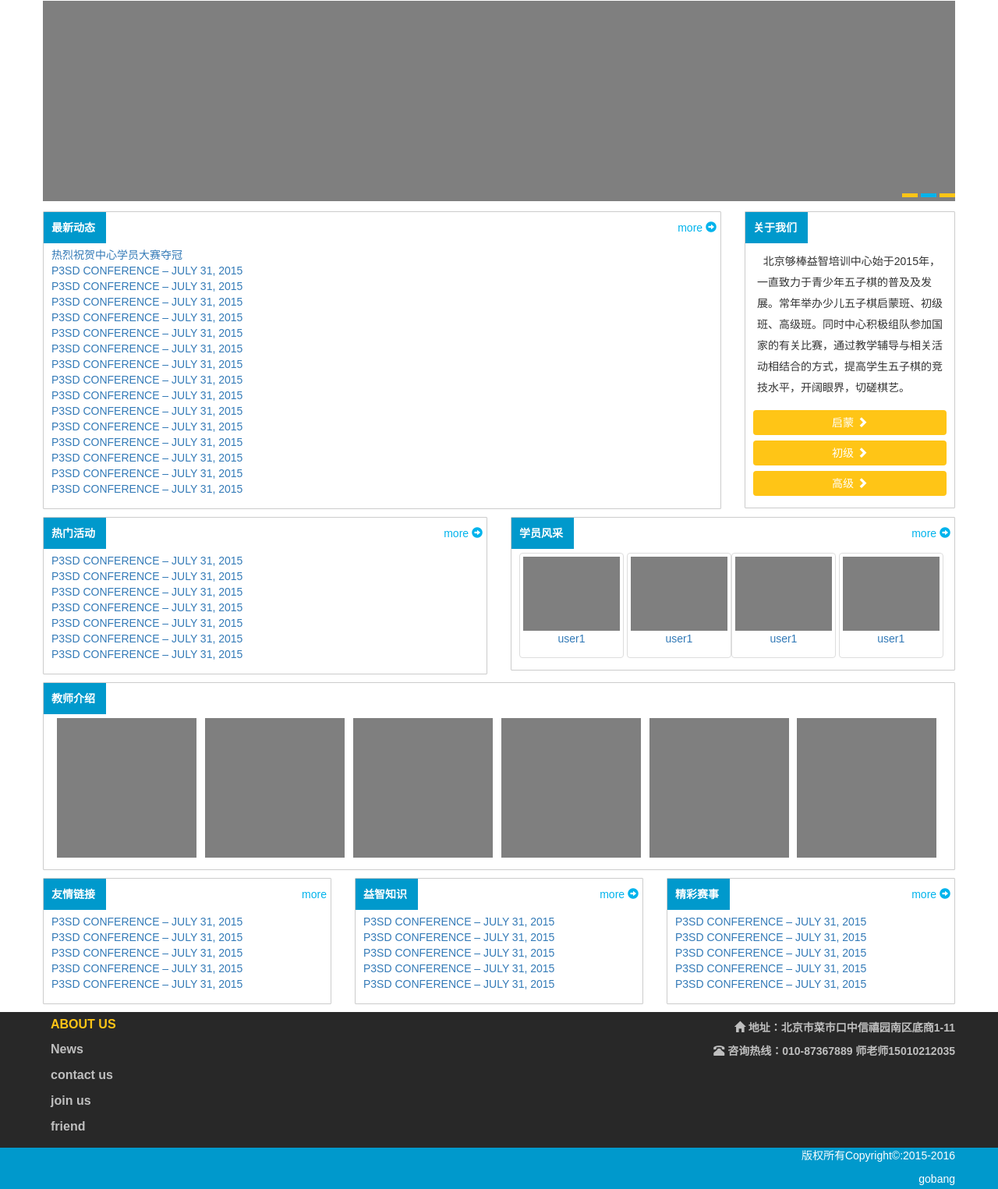
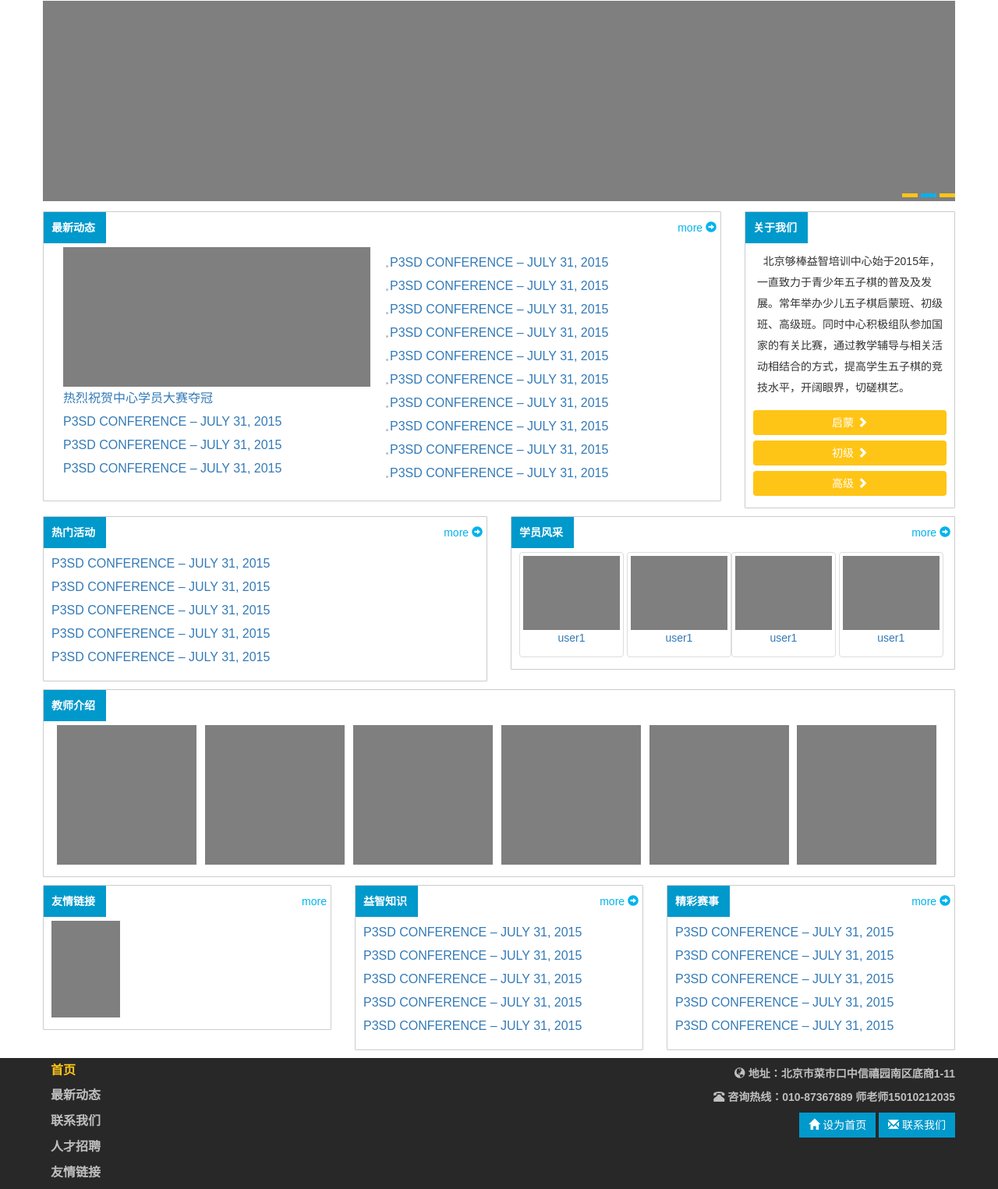
Before and after one commit to LaurelSun/btDemo, a plain HTML site: page demo/index.html in a window 1280 px wide. Shown: the part 87-1612 px from the top of the page at 78% size. Drawn offline with Linux system fonts and the light colour scheme.

Commit message:
modify news

```diff
--- a/css/index.css
+++ b/css/index.css
@@ -75,6 +75,28 @@ ul{padding-left:0px;}
     color: #fff;
     font-size:14px;
 }
+.item .news{
+    overflow: hidden;
+}
+.item .news img{
+    width:100%;
+}
+.item .news a,.item .event a
+,.item .knowledge a,.item .match a{
+    line-height: 30px;
+    font-size: 16px;
+    position: relative;
+}
+.item .news .right a:before{
+    content: '';
+    width:3px;
+    height: 3px;
+    border-radius: 100%;
+    background: #bbb;
+    position: absolute;
+    top:12px;
+    left:-5px;
+}
 .item .stu_list li,.item .teacher_list li{
     display: inline-block;
 }
@@ -122,3 +144,9 @@ ul{padding-left:0px;}
     color:#fff;
     text-align: right;
 }
+.conact .btn-default{
+    background: #0099CC;
+    color: #fff;
+    border:0px;
+    border-radius: 0px;
+}
--- a/demo/index.html
+++ b/demo/index.html
@@ -66,9 +66,23 @@
                         </span>
                     </div>
 
-                    <div class="">
+                    <div class="news">
+                        <div class="col-md-6">
                             <ul>
+                                <li>
+                                    <a href="">
+                                        <img src="../img/news.jpg" alt=""/>
+                                    </a>
+                                </li>
                                 <li><a href="">热烈祝贺中心学员大赛夺冠</a></li>
+                                <li><a href="">P3SD CONFERENCE – JULY 31, 2015</a></li>
+                                <li><a href="">P3SD CONFERENCE – JULY 31, 2015</a></li>
+                                <li><a href="">P3SD CONFERENCE – JULY 31, 2015</a></li>
+
+                            </ul>
+                        </div>
+                        <div class="col-md-6">
+                            <ul class="right">
                                 <li><a href="">P3SD CONFERENCE – JULY 31, 2015</a></li>
                                 <li><a href="">P3SD CONFERENCE – JULY 31, 2015</a></li>
                                 <li><a href="">P3SD CONFERENCE – JULY 31, 2015</a></li>
@@ -79,12 +93,12 @@
                                 <li><a href="">P3SD CONFERENCE – JULY 31, 2015</a></li>
                                 <li><a href="">P3SD CONFERENCE – JULY 31, 2015</a></li>
                                 <li><a href="">P3SD CONFERENCE – JULY 31, 2015</a></li>
-                            <li><a href="">P3SD CONFERENCE – JULY 31, 2015</a></li>
-                             <li><a href="">P3SD CONFERENCE – JULY 31, 2015</a></li>
-                            <li><a href="">P3SD CONFERENCE – JULY 31, 2015</a></li>
-                            <li><a href="">P3SD CONFERENCE – JULY 31, 2015</a></li>
-                            <li><a href="">P3SD CONFERENCE – JULY 31, 2015</a></li>
+
                             </ul>
+                        </div>
+
+
+
                     </div>
                 </div>
             </div>
@@ -120,16 +134,13 @@
                         <span class="glyphicon glyphicon-circle-arrow-right"></span>
                         </span>
                     </div>
-                     <div class="">
+                     <div class="event">
                         <ul>
                             <li><a href="">P3SD CONFERENCE – JULY 31, 2015</a></li>
                             <li><a href="">P3SD CONFERENCE – JULY 31, 2015</a></li>
                             <li><a href="">P3SD CONFERENCE – JULY 31, 2015</a></li>
                             <li><a href="">P3SD CONFERENCE – JULY 31, 2015</a></li>
                              <li><a href="">P3SD CONFERENCE – JULY 31, 2015</a></li>
-                              <li><a href="">P3SD CONFERENCE – JULY 31, 2015</a></li>
-                             <li><a href="">P3SD CONFERENCE – JULY 31, 2015</a></li>
-
                         </ul>
                     </div>
 
@@ -205,14 +216,12 @@
                         <a href="">友情链接</a>
                          <span class="more">more</span>
                     </div>
-                     <div class="">
+                     <div >
                         <ul>
-                            <li><a href="">P3SD CONFERENCE – JULY 31, 2015</a></li>
-                            <li><a href="">P3SD CONFERENCE – JULY 31, 2015</a></li>
-                            <li><a href="">P3SD CONFERENCE – JULY 31, 2015</a></li>
-                            <li><a href="">P3SD CONFERENCE – JULY 31, 2015</a></li>
-                             <li><a href="">P3SD CONFERENCE – JULY 31, 2015</a></li>
-
+                            <li><img src="../img/f.png" alt=""/></li>
+                            <li><img src="../img/f.png" alt=""/></li>
+                            <li><img src="../img/f.png" alt=""/></li>
+                            <li><img src="../img/f.png" alt=""/></li>
                         </ul>
                     </div>
 
@@ -227,7 +236,7 @@
                         <span class="glyphicon glyphicon-circle-arrow-right"></span>
                         </span>
                     </div>
-                     <div class="">
+                     <div class="knowledge ">
                         <ul>
                             <li><a href="">P3SD CONFERENCE – JULY 31, 2015</a></li>
                             <li><a href="">P3SD CONFERENCE – JULY 31, 2015</a></li>
@@ -248,7 +257,7 @@
                         <span class="glyphicon glyphicon-circle-arrow-right"></span>
                         </span>
                     </div>
-                     <div class="">
+                     <div class="match ">
                         <ul>
                             <li><a href="">P3SD CONFERENCE – JULY 31, 2015</a></li>
                             <li><a href="">P3SD CONFERENCE – JULY 31, 2015</a></li>
@@ -266,18 +275,25 @@
     <div class="footer">
         <div class="container">
           <ul>
-              <li class="active">ABOUT US</li>
-               <li>News</li>
-               <li>contact us</li>
-              <li>join us</li>
-              <li>friend</li>
+              <li class="active">首页</li>
+               <li>最新动态</li>
+               <li>联系我们</li>
+              <li>人才招聘</li>
+              <li>友情链接</li>
           </ul>
 
           <div class="conact">
-              <p><span class="glyphicon glyphicon-home" ></span> 地址：北京市菜市口中信禧园南区底商1-11</p>
+              <p><span class="glyphicon glyphicon-globe " ></span> 地址：北京市菜市口中信禧园南区底商1-11</p>
               <p><span class="glyphicon glyphicon-phone-alt"></span> 咨询热线：010-87367889 师老师15010212035</p>
               <p>
-                  <a href="" class="btn"></a>
+                  <a class="btn btn-default">
+                      <span class="glyphicon glyphicon-home"> </span>
+                      设为首页
+                  </a>
+                  <a class="btn btn-default">
+                      <span class="glyphicon glyphicon-envelope"> </span>
+                      联系我们</a>
+
               </p>
           </div>
 
```
Also changed, not shown: img/f.png (added), img/news.jpg (added). Lines whose indentation alone changed are shown as unchanged.
